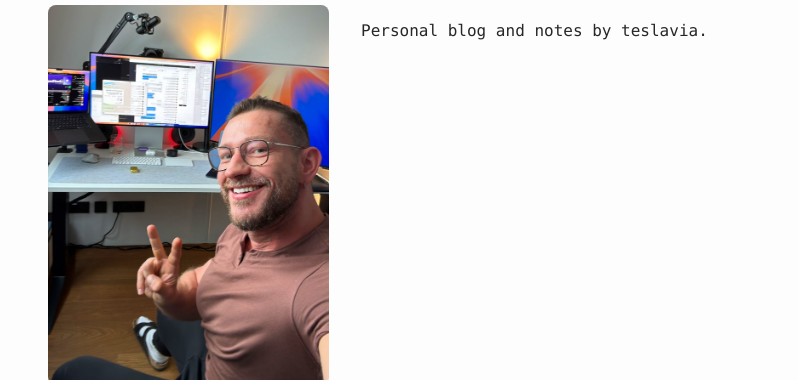
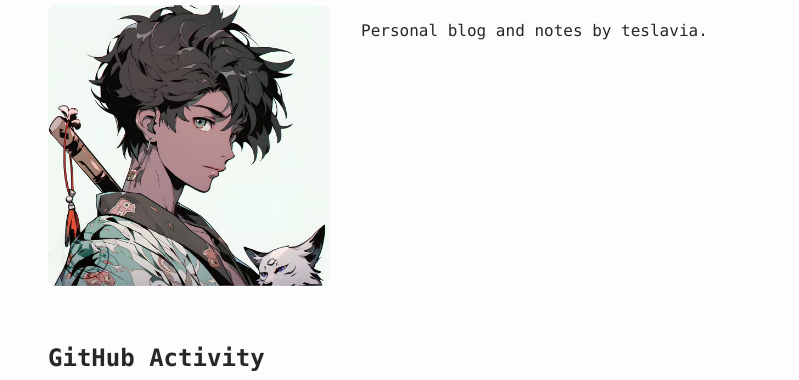
Before and after one commit to teslavia/teslavia.github.io, an Astro site: page /about in a window 1280 px wide. Shown: the part 168-548 px from the top of the page, without its empty margins (240-1039 px from the left). Built offline with nearby package versions, Linux system fonts and the light colour scheme; Astro itself is replaced by a stand-in of ours; some packages are replaced by stand-ins of ours.

Commit message:
update: upload the picture

```diff
--- a/astro.config.mjs
+++ b/astro.config.mjs
@@ -99,7 +99,7 @@ export default defineConfig({
     react(),
     AstroPWA({
       registerType: "autoUpdate",
-      includeAssets: ["favicon.ico", "peter-avatar.jpg"],
+      includeAssets: ["favicon.ico", "avatar.jpg"],
       manifest: {
         name: SITE.title,
         short_name: SITE.title,
@@ -117,13 +117,13 @@ export default defineConfig({
             type: "image/x-icon",
           },
           {
-            src: "peter-avatar.jpg",
+            src: "avatar.jpg",
             sizes: "192x192",
             type: "image/jpeg",
             purpose: "any",
           },
           {
-            src: "peter-avatar.jpg",
+            src: "avatar.jpg",
             sizes: "512x512",
             type: "image/jpeg",
             purpose: "any maskable",
--- a/src/components/BaseHead.astro
+++ b/src/components/BaseHead.astro
@@ -30,7 +30,7 @@ const criticalCSS = getPageCriticalCSS(Astro.url.pathname);
 
 <!-- Favicon -->
 <link rel="icon" type="image/x-icon" href="/favicon.ico" />
-<link rel="apple-touch-icon" href="/peter-avatar.jpg" />
+<link rel="apple-touch-icon" href="/avatar.jpg" />
 <link rel="manifest" href="/manifest.webmanifest" />
 
 <!-- PWA Meta Tags -->
--- a/src/consts.ts
+++ b/src/consts.ts
@@ -36,7 +36,7 @@ export const SITE: Site = {
   profile: "https://teslavia.github.io/about",
   desc: "Personal blog and notes by teslavia.",
   title: "teslavia",
-  ogImage: "peter-avatar.jpg",
+  ogImage: "avatar.jpg",
   lightAndDarkMode: true,
   postPerIndex: 10,
   postPerPage: 10,
--- a/src/pages/about.mdx
+++ b/src/pages/about.mdx
@@ -6,7 +6,7 @@ description: "Personal blog by teslavia."
 
 <div class="flex flex-col md:flex-row gap-8 items-start">
   <div class="w-full md:w-auto md:flex-shrink-0 md:max-w-[281px]">
-    <img src="/peter-office.jpg" alt="Office setup" class="w-full h-auto rounded-lg" />
+    <img src="/avatar.jpg" alt="Office setup" class="w-full h-auto rounded-lg" />
   </div>
   <div class="flex-1 min-w-0">
     <p>Personal blog and notes by teslavia.</p>
--- a/src/pages/index.astro
+++ b/src/pages/index.astro
@@ -30,7 +30,7 @@ const recentPosts = posts2025AndLater.filter(({ data }) => !data.featured);
       <div class="flex flex-col sm:flex-row items-start gap-4">
         <a href="/about" class="block mx-auto sm:mx-0 group">
           <img
-            src="/peter-avatar.jpg"
+            src="/avatar.jpg"
             alt="teslavia"
             class="w-40 h-40 rounded-full object-cover flex-shrink-0 transition-all duration-300 group-hover:scale-105 group-hover:shadow-xl"
           />
```
Also changed, not shown: public/avatar.jpg (added), public/peter-avatar.jpg (deleted), public/peter-office-2.jpg (deleted), public/peter-office.jpg (deleted). Lines whose indentation alone changed are shown as unchanged.
